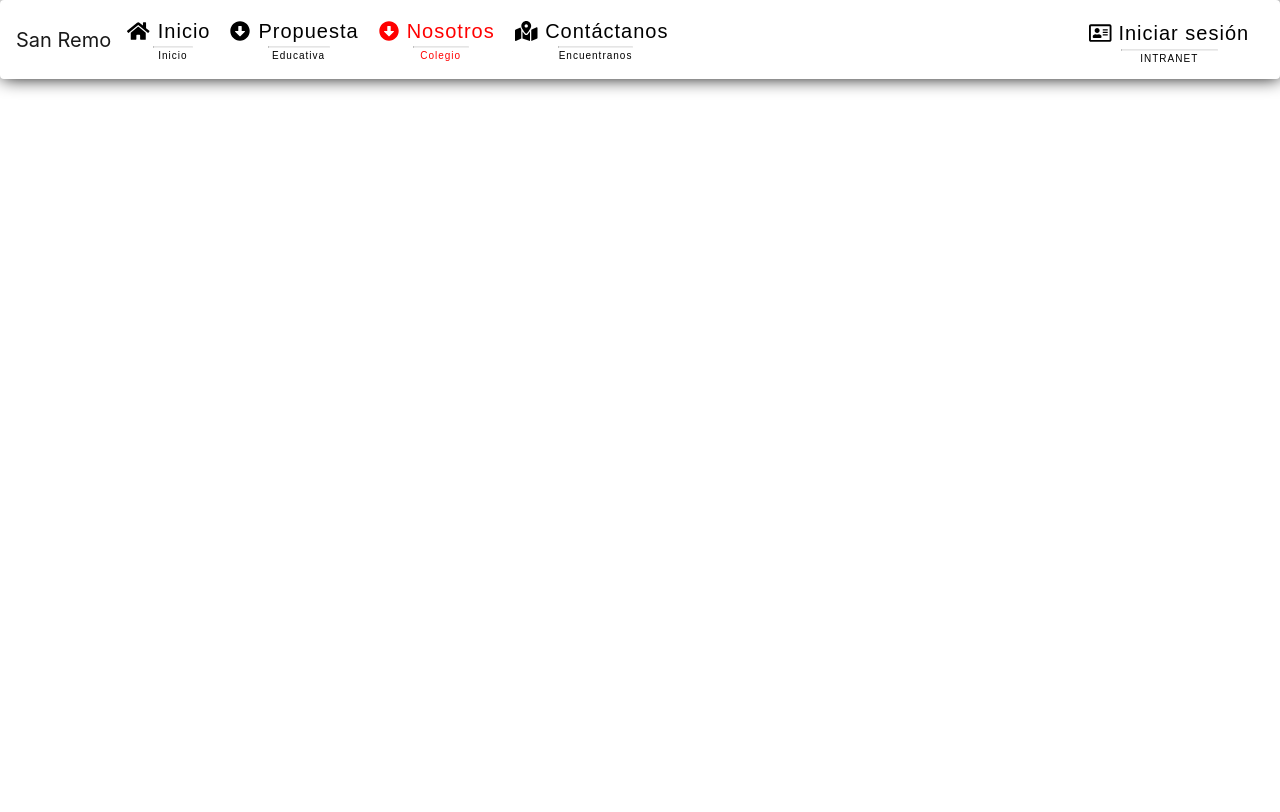
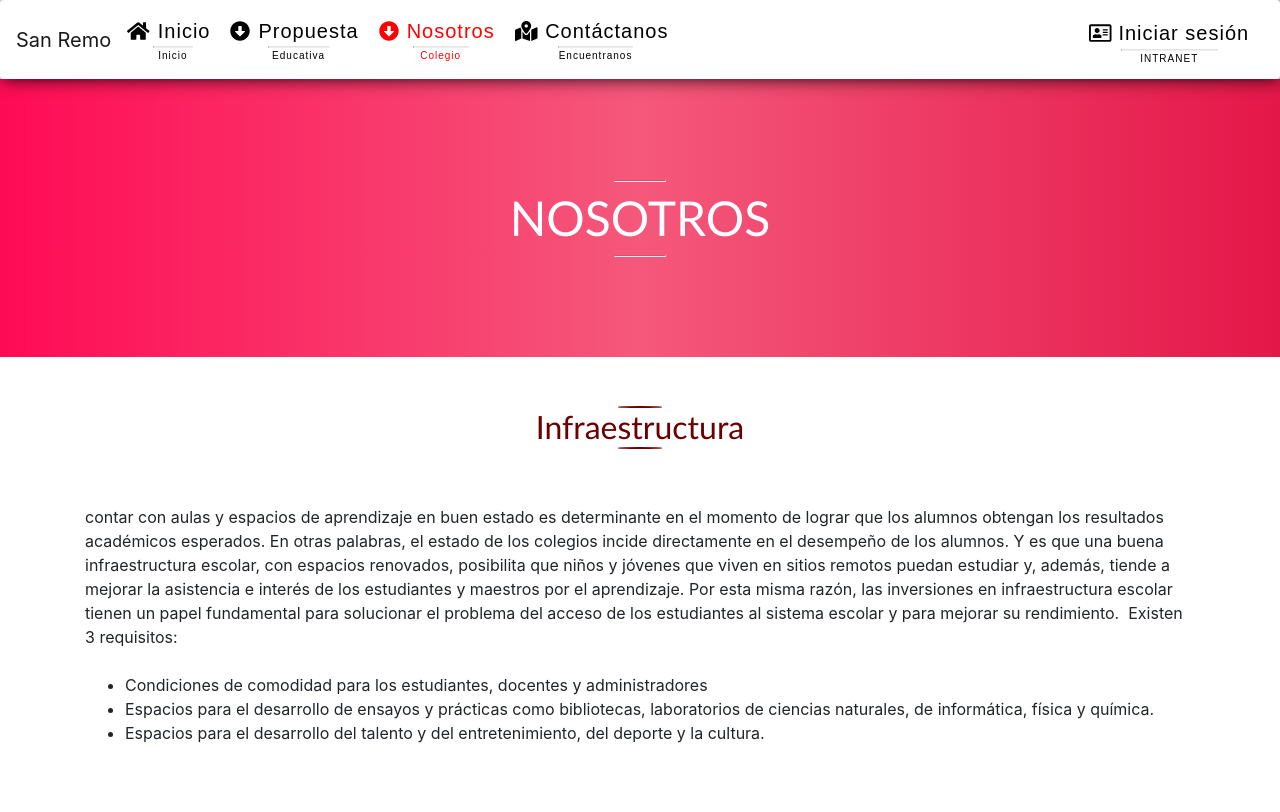
Before and after one commit to torttugacrush/sanremo2, a plain HTML site: page nosotros/infrestructura/index.html in a window 1280 px wide. Drawn offline with nearby package versions, Linux system fonts and the light colour scheme; files that its build step writes are made by us from their sources; no server answers.

Commit message:
rellenado

```diff
--- a/nosotros/infrestructura/index.html
+++ b/nosotros/infrestructura/index.html
@@ -1,6 +1,6 @@
-
 <!DOCTYPE html>
 <html lang="en">
+
 <head>
   <meta charset="UTF-8">
   <meta name="viewport" content="width=device-width, initial-scale=1.0">
@@ -10,7 +10,8 @@
   <meta name="viewport" content="width=device-width, initial-scale=1, shrink-to-fit=no">
 
   <!-- Bootstrap CSS -->
-    <link rel="stylesheet" href="https://stackpath.bootstrapcdn.com/bootstrap/4.1.1/css/bootstrap.min.css" integrity="sha384-WskhaSGFgHYWDcbwN70/dfYBj47jz9qbsMId/iRN3ewGhXQFZCSftd1LZCfmhktB" crossorigin="anonymous">
+  <link rel="stylesheet" href="https://stackpath.bootstrapcdn.com/bootstrap/4.1.1/css/bootstrap.min.css"
+    integrity="sha384-WskhaSGFgHYWDcbwN70/dfYBj47jz9qbsMId/iRN3ewGhXQFZCSftd1LZCfmhktB" crossorigin="anonymous">
 
   <title>Colegio San Remo</title>
   <link href="../../css/estilos.css" rel="stylesheet">
@@ -22,11 +23,13 @@
 
 
 </head>
+
 <body>
   <header>
-  		 <nav id="menu"  class="navbar navbar-expand-md navbar-light  rounded nav-Fcolores nav-sombra">
+    <nav id="menu" class="navbar navbar-expand-md navbar-light  rounded nav-Fcolores nav-sombra">
       <a class="navbar-brand" href="#">San Remo </a>
-        <button class="navbar-toggler" type="button" data-toggle="collapse" data-target="#navbarsExample09" aria-controls="navbarsExample09" aria-expanded="false" aria-label="Toggle navigation">
+      <button class="navbar-toggler" type="button" data-toggle="collapse" data-target="#navbarsExample09"
+        aria-controls="navbarsExample09" aria-expanded="false" aria-label="Toggle navigation">
         <span class="navbar-toggler-icon"></span>
       </button>
 
@@ -36,7 +39,10 @@
 
 
           <li class="nav-item ">
-            <a class="nav-link" href="../../"><div class="quitartexts texto2"><i class="icono fas fa-home "></i><span  >Inicio</span><hr class="d-none d-sm-block activo hr"> <span class="mintext  d-none d-sm-block " >Inicio</span></div></a>
+            <a class="nav-link" href="../../">
+              <div class="quitartexts texto2"><i class="icono fas fa-home "></i><span>Inicio</span>
+                <hr class="d-none d-sm-block activo hr"> <span class="mintext  d-none d-sm-block ">Inicio</span></div>
+            </a>
           </li>
 
           <div class="margen">
@@ -45,10 +51,18 @@
 
 
           <li class="nav-item dropdown ">
-              <a class="nav-link " href="#" id="dropdown09" data-toggle="dropdown" aria-haspopup="true" aria-expanded="false"><div class="quitartexts texto2"><i class="icono fas fa-arrow-alt-circle-down"></i><span>Propuesta</span><hr class="d-none d-sm-block hr"> <span class="mintext  d-none d-sm-block" >Educativa</span></div> </a>
+            <a class="nav-link " href="#" id="dropdown09" data-toggle="dropdown" aria-haspopup="true"
+              aria-expanded="false">
+              <div class="quitartexts texto2"><i class="icono fas fa-arrow-alt-circle-down"></i><span>Propuesta</span>
+                <hr class="d-none d-sm-block hr"> <span class="mintext  d-none d-sm-block">Educativa</span></div>
+            </a>
             <div class="dropdown-menu" aria-labelledby="dropdown09">
-                <a class="dropdown-item " href="../../propuesta/primaria/"><div class="hovf"><i class="icono fas fa-caret-right "></i>Primaria</div></a>
-                <a class="dropdown-item" href="../../propuesta/secundaria/"><div class="hovf"><i class="icono fas fa-caret-right "></i>Secundaria</div></a>
+              <a class="dropdown-item " href="../../propuesta/primaria/">
+                <div class="hovf"><i class="icono fas fa-caret-right "></i>Primaria</div>
+              </a>
+              <a class="dropdown-item" href="../../propuesta/secundaria/">
+                <div class="hovf"><i class="icono fas fa-caret-right "></i>Secundaria</div>
+              </a>
             </div>
           </li>
 
@@ -60,16 +74,28 @@
 
 
           <li class="nav-item dropdown">
-    <a class="nav-link active  " href="https://example.com" id="dropdown09" data-toggle="dropdown" aria-haspopup="true" aria-expanded="false"><div class="activo activo2"><i class="icono fas fa-arrow-alt-circle-down "></i><span>Nosotros</span><hr class="d-none d-sm-block hr"> <span class="mintext  d-none d-sm-block" >Colegio</span></div> </a>
+            <a class="nav-link active  " href="https://example.com" id="dropdown09" data-toggle="dropdown"
+              aria-haspopup="true" aria-expanded="false">
+              <div class="activo activo2"><i class="icono fas fa-arrow-alt-circle-down "></i><span>Nosotros</span>
+                <hr class="d-none d-sm-block hr"> <span class="mintext  d-none d-sm-block">Colegio</span></div>
+            </a>
             <div class="dropdown-menu" aria-labelledby="dropdown09">
 
-      <a class="dropdown-item" href="../misionvision/"><div class="hovf"><i class="icono fas fa-caret-right "></i>Misión y Visión</div></a>
+              <a class="dropdown-item" href="../misionvision/">
+                <div class="hovf"><i class="icono fas fa-caret-right "></i>Misión y Visión</div>
+              </a>
 
-      <a class="dropdown-item" href="../metodologia/"><div class="hovf"><i class="icono fas fa-caret-right "></i>Metodología</div></a>
+              <a class="dropdown-item" href="../metodologia/">
+                <div class="hovf"><i class="icono fas fa-caret-right "></i>Metodología</div>
+              </a>
 
-      <a class="dropdown-item active" href="#"><div class="hovf"><i class="icono fas fa-caret-right "></i>Infraestructura</div></a>
+              <a class="dropdown-item active" href="#">
+                <div class="hovf"><i class="icono fas fa-caret-right "></i>Infraestructura</div>
+              </a>
 
-      <a class="dropdown-item " href="../docentes/"><div class="hovf"><i class="icono fas fa-caret-right "></i>Docentes</div></a>
+              <a class="dropdown-item " href="../docentes/">
+                <div class="hovf"><i class="icono fas fa-caret-right "></i>Docentes</div>
+              </a>
             </div>
           </li>
 
@@ -79,12 +105,20 @@
           </div>
 
           <li class="nav-item ">
-            <a class="nav-link" href="../../contactos/"><div class="quitartexts texto2" ><i class="icono fas fa-map-marked-alt "></i><span >Contáctanos</span><hr class="d-none d-sm-block hr"> <span class="mintext  d-none d-sm-block " >Encuentranos</span></div></a>
+            <a class="nav-link" href="../../contactos/">
+              <div class="quitartexts texto2"><i class="icono fas fa-map-marked-alt "></i><span>Contáctanos</span>
+                <hr class="d-none d-sm-block hr"> <span class="mintext  d-none d-sm-block ">Encuentranos</span></div>
+            </a>
           </li>
 
 
         </ul>
-        <button type="submit" data-toggle="modal" data-target="#exampleModalCenter" class="nav-link botonpersonalizado col-sm-12 col-md-3 col-lg-3 col-xl-2 " ><div class=" quitartexts texto2 iconoid iconidColor2"><i class="  far fa-address-card"></i><span > Iniciar sesión</span> <hr class="d-none d-sm-block hr"> <span class="mintext  d-none d-sm-block " >INTRANET</span></div></button>
+        <button type="submit" data-toggle="modal" data-target="#exampleModalCenter"
+          class="nav-link botonpersonalizado col-sm-12 col-md-3 col-lg-3 col-xl-2 ">
+          <div class=" quitartexts texto2 iconoid iconidColor2"><i class="  far fa-address-card"></i><span> Iniciar
+              sesión</span>
+            <hr class="d-none d-sm-block hr"> <span class="mintext  d-none d-sm-block ">INTRANET</span></div>
+        </button>
 
         <!-- boton de login-->
         <div id="login"></div>
@@ -101,6 +135,52 @@
 
 
   </header>
+
+
+
+
+
+  <section class="header p-5 ">
+    <div class="container ">
+      <div class="p-5">
+
+        <h1 class="col-12 text-center titulo-cabeza py-1">
+          <hr class="d-none  d-sm-block hrTitulo "> NOSOTROS
+          <hr class="d-none  d-sm-block hrTitulo ">
+        </h1>
+
+      </div>
+
+    </div>
+  </section>
+  <section class="mb-5 pb-5">
+    <div class="container">
+      <div class="col-12 py-5 ">
+        <h4 class="col-12 text-center subtitulo">
+          <hr class="d-none  d-sm-block hrsubtitulo ">Infraestructura
+          <hr class="d-none  d-sm-block hrsubtitulo ">
+        </h4>
+      </div>
+      <div>
+        <p >
+          contar con aulas y espacios de aprendizaje en buen estado es determinante en el momento de lograr que los
+          alumnos obtengan los resultados académicos esperados. En otras palabras, el estado de los colegios incide
+          directamente en el desempeño de los alumnos. Y es que una buena infraestructura escolar, con espacios
+          renovados, posibilita que niños y jóvenes que viven en sitios remotos puedan estudiar y, además, tiende a
+          mejorar la asistencia e interés de los estudiantes y maestros por el aprendizaje. Por esta misma razón, las
+          inversiones en infraestructura escolar tienen un papel fundamental para solucionar el problema del acceso de
+          los estudiantes al sistema escolar y para mejorar su rendimiento.
+          Existen 3 requisitos: </p>
+          <br>
+        <ul>
+          <li>Condiciones de comodidad para los estudiantes, docentes y administradores</li>
+            <li>Espacios para el desarrollo de ensayos y prácticas como bibliotecas, laboratorios de ciencias naturales, de
+            informática, física y química.</li>
+            <li> Espacios para el desarrollo del talento y del entretenimiento, del deporte y la cultura. </li>
+          </ul>
+      </div>
+    </div>
+  </section>
 
 
 
@@ -128,17 +208,27 @@
 
   <!-- Optional JavaScript -->
   <!-- jQuery first, then Popper.js, then Bootstrap JS -->
-   <script defer src="https://use.fontawesome.com/releases/v5.1.0/js/all.js" integrity="sha384-3LK/3kTpDE/Pkp8gTNp2gR/2gOiwQ6QaO7Td0zV76UFJVhqLl4Vl3KL1We6q6wR9" crossorigin="anonymous"></script>
+  <script defer src="https://use.fontawesome.com/releases/v5.1.0/js/all.js"
+    integrity="sha384-3LK/3kTpDE/Pkp8gTNp2gR/2gOiwQ6QaO7Td0zV76UFJVhqLl4Vl3KL1We6q6wR9"
+    crossorigin="anonymous"></script>
 
- <script src="https://code.jquery.com/jquery-3.3.1.slim.min.js" integrity="sha384-q8i/X+965DzO0rT7abK41JStQIAqVgRVzpbzo5smXKp4YfRvH+8abtTE1Pi6jizo" crossorigin="anonymous"></script>
- <script src="https://cdnjs.cloudflare.com/ajax/libs/popper.js/1.14.7/umd/popper.min.js" integrity="sha384-UO2eT0CpHqdSJQ6hJty5KVphtPhzWj9WO1clHTMGa3JDZwrnQq4sF86dIHNDz0W1" crossorigin="anonymous"></script>
- <script src="https://stackpath.bootstrapcdn.com/bootstrap/4.3.1/js/bootstrap.min.js" integrity="sha384-JjSmVgyd0p3pXB1rRibZUAYoIIy6OrQ6VrjIEaFf/nJGzIxFDsf4x0xIM+B07jRM" crossorigin="anonymous"></script>
+  <script src="https://code.jquery.com/jquery-3.3.1.slim.min.js"
+    integrity="sha384-q8i/X+965DzO0rT7abK41JStQIAqVgRVzpbzo5smXKp4YfRvH+8abtTE1Pi6jizo"
+    crossorigin="anonymous"></script>
+  <script src="https://cdnjs.cloudflare.com/ajax/libs/popper.js/1.14.7/umd/popper.min.js"
+    integrity="sha384-UO2eT0CpHqdSJQ6hJty5KVphtPhzWj9WO1clHTMGa3JDZwrnQq4sF86dIHNDz0W1"
+    crossorigin="anonymous"></script>
+  <script src="https://stackpath.bootstrapcdn.com/bootstrap/4.3.1/js/bootstrap.min.js"
+    integrity="sha384-JjSmVgyd0p3pXB1rRibZUAYoIIy6OrQ6VrjIEaFf/nJGzIxFDsf4x0xIM+B07jRM"
+    crossorigin="anonymous"></script>
   <script src="https://ajax.googleapis.com/ajax/libs/jquery/3.3.1/jquery.min.js"></script>
   <script>
 
-			$(document).ready(function(){
-				$("#login").load("../../login/index.html");});
+    $(document).ready(function () {
+      $("#login").load("../../login/index.html");
+    });
   </script>
 
 </body>
+
 </html>
```
Lines whose indentation alone changed are shown as unchanged.
